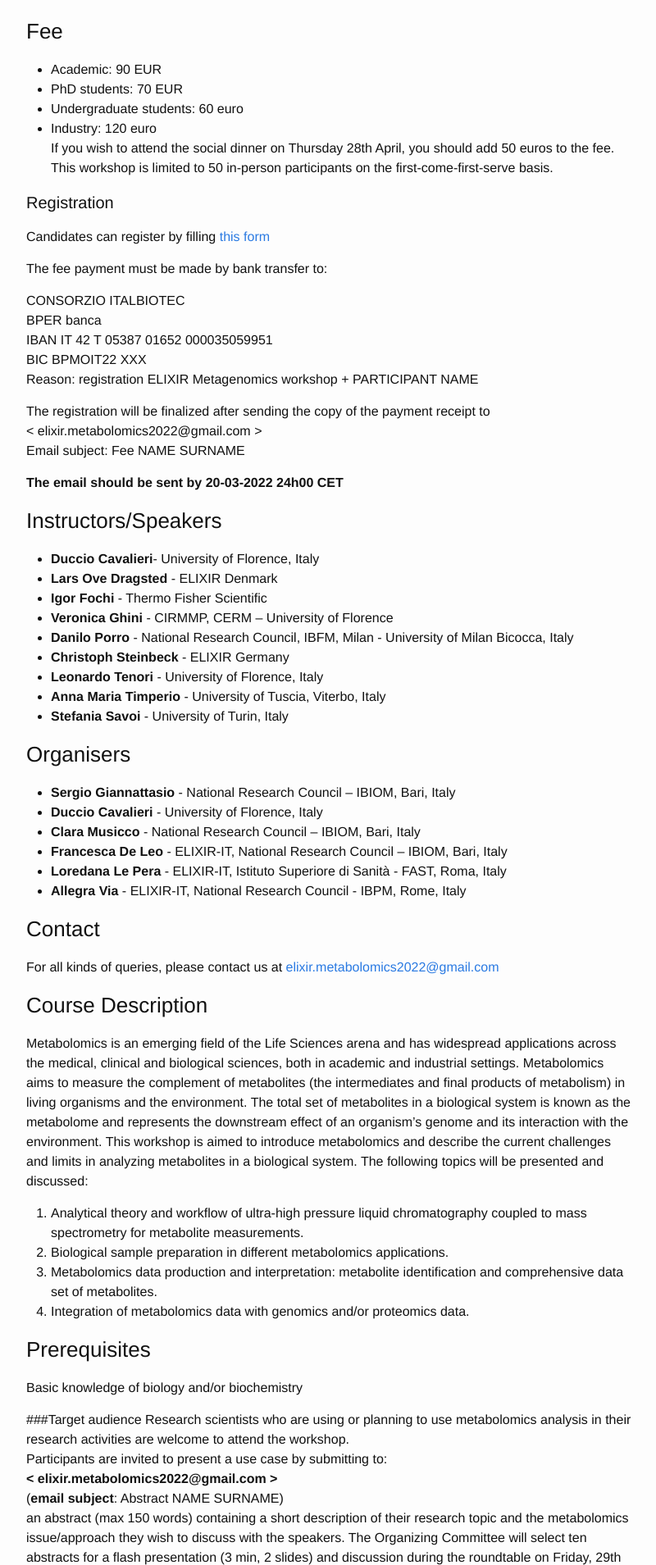
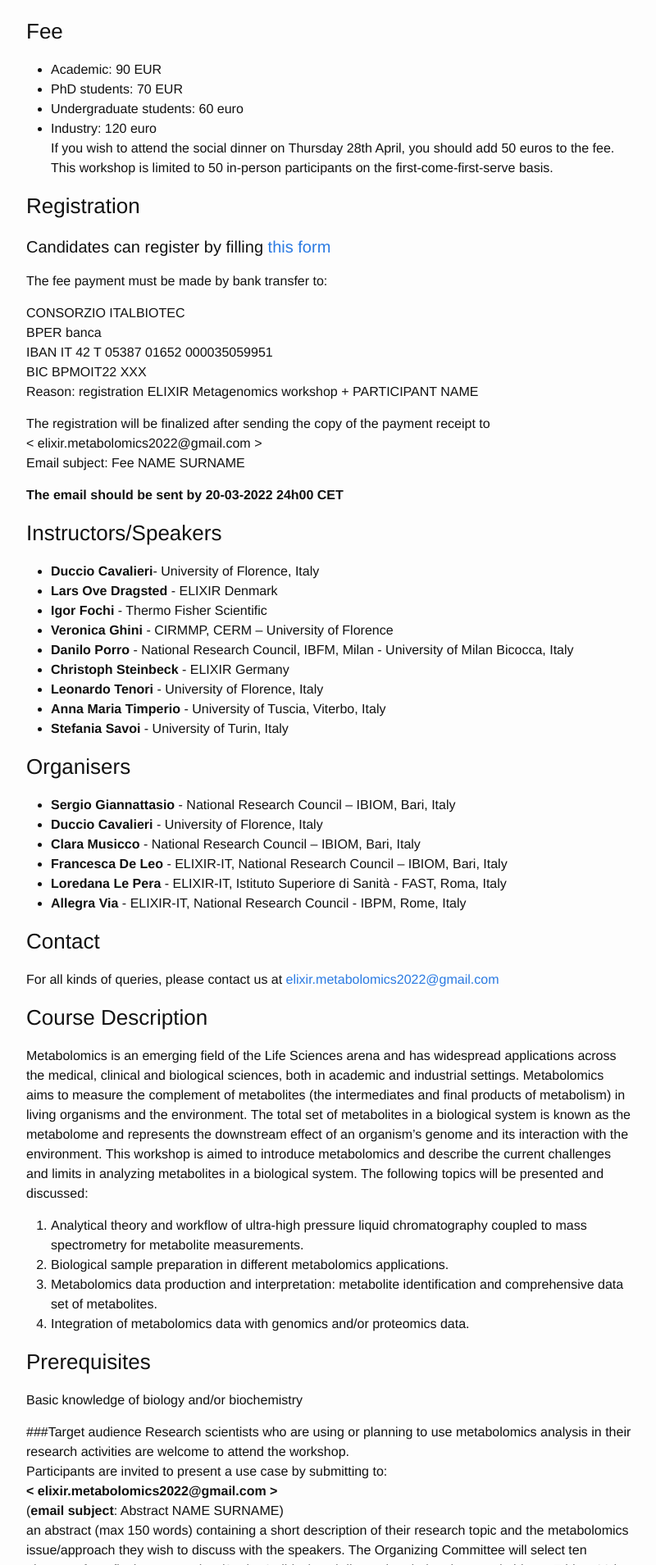
Before and after one commit to ELIXIR-IIB-training/website, a Jekyll site: the page built from _posts/2022-04-28-metabolomics-and-integrative-omics-Bari.md, in a window 1280 px wide. Shown: the part 1143-3052 px from the top of the page at 82% size, without its empty margins (238-1038 px from the left). Built offline with Jekyll 4.4.1, drawn with Linux system fonts in a browser that asks for light colours.

```diff
--- a/_posts/2022-04-28-metabolomics-and-integrative-omics-Bari.md
+++ b/_posts/2022-04-28-metabolomics-and-integrative-omics-Bari.md
@@ -49,8 +49,8 @@ If you wish to attend the social dinner on Thursday 28th April, you should add 5
 This workshop is limited to 50 in-person participants on the first-come-first-serve basis.
 <br>
 
-#### Registration
-Candidates can register by filling [this form](https://bit.ly/registration_form_metabolomics2022)
+### Registration
+#### Candidates can register by filling [this form](https://bit.ly/registration_form_metabolomics2022)
 
 The fee payment must be made by bank transfer to:
 
```
